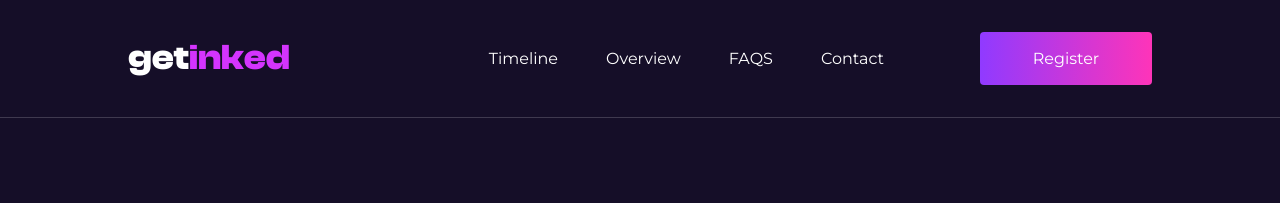
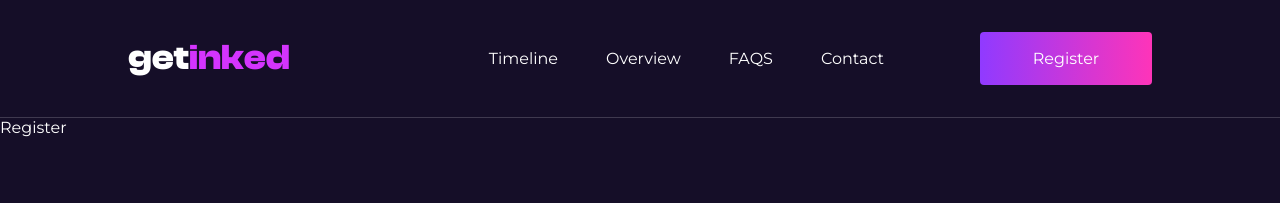
Before and after one commit to Paienobe/getlinked, a React (Vite) app: page /register in a window 1280 px wide. Shown: the top 203 px of the page. Built offline with nearby package versions, Linux system fonts and the light colour scheme.

Commit message:
new routes

```diff
--- a/src/App.tsx
+++ b/src/App.tsx
@@ -4,6 +4,8 @@
 import Header from "./components/Header/Header";
 import Home from "./pages/Home/Home";
 import Footer from "./components/Footer/Footer";
+import Register from "./pages/Register/Register";
+import Contact from "./pages/Contact/Contact";
 
 function App() {
   return (
@@ -12,6 +14,8 @@
         <Header />
         <Routes>
           <Route path="/" element={<Home />} />
+          <Route path="/register" element={<Register />} />
+          <Route path="/contact" element={<Contact />} />
         </Routes>
         <Footer />
       </Router>
--- /dev/null
+++ b/src/pages/Contact/Contact.tsx
@@ -0,0 +1,5 @@
+const Contact = () => {
+  return <div>Contact</div>;
+};
+
+export default Contact;
--- /dev/null
+++ b/src/pages/Register/Register.tsx
@@ -0,0 +1,5 @@
+const Register = () => {
+  return <div>Register</div>;
+};
+
+export default Register;
```
